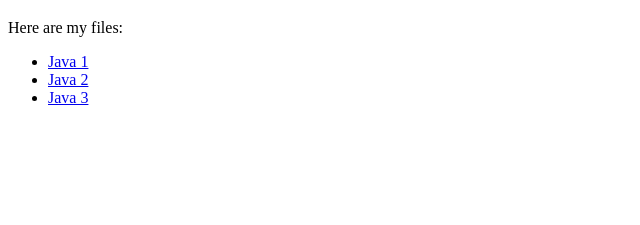
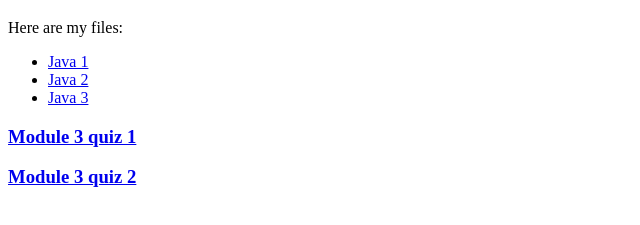
Before and after one commit to gogcutmlearn/learn-java, a plain HTML site: page index.html in a window 1280 px wide. Shown: the part 61-286 px from the top of the page, without its empty margins (0-640 px from the left). Drawn offline with Linux system fonts and the light colour scheme.

Commit message:
Update index.html

```diff
--- a/index.html
+++ b/index.html
@@ -12,5 +12,8 @@
     <li><a href="java 2.html">Java 2</a></li>
     <li><a href="java 3.html">Java 3</a></li>
   </ul>
+
+  <h3><a href="Module 3 quiz 1.html">Module 3 quiz 1</a></h3>
+  <h3><a href="Module 3 quiz 2.html">Module 3 quiz 2</a></h3>
 </body>
 </html>
```
